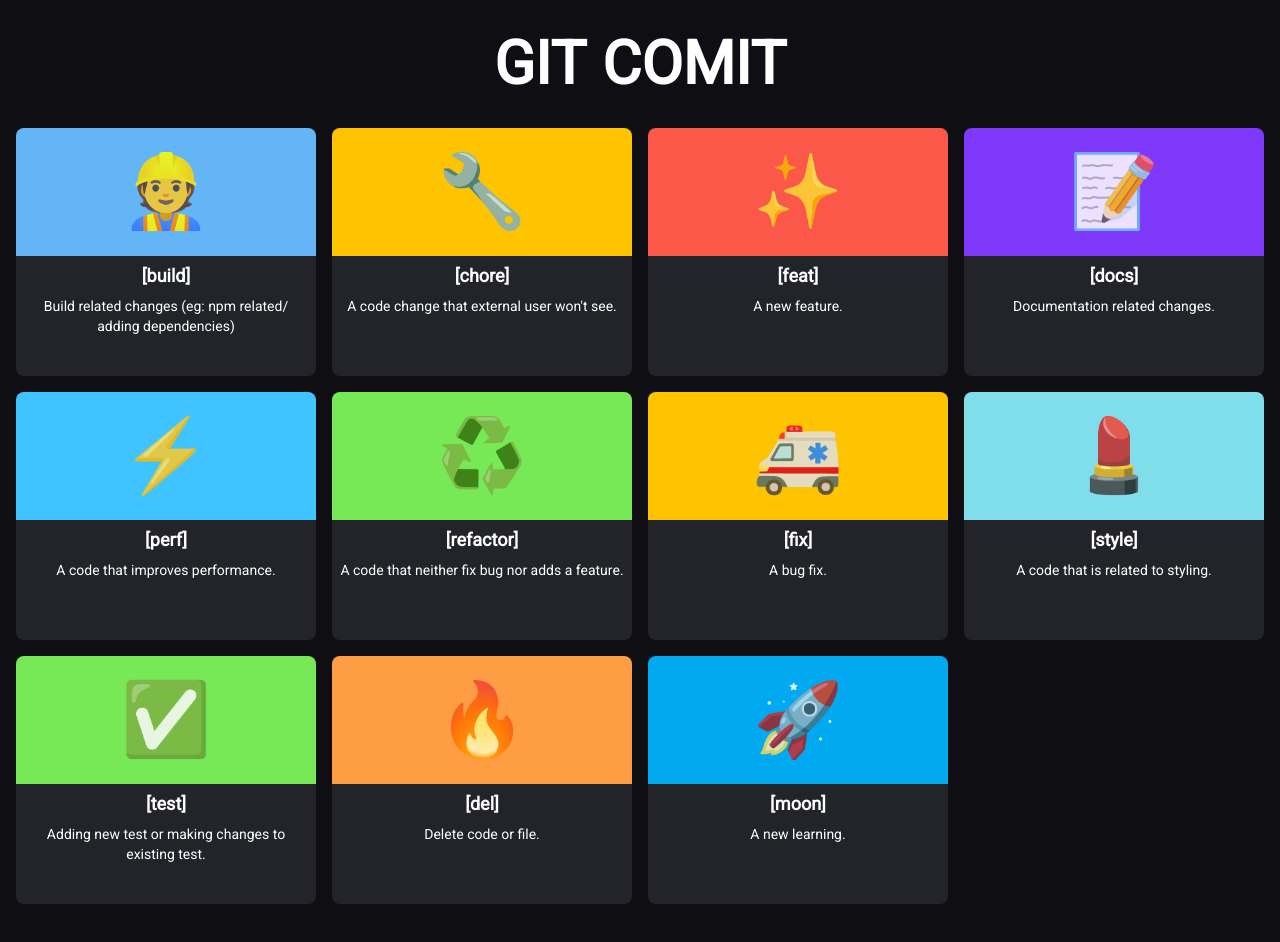
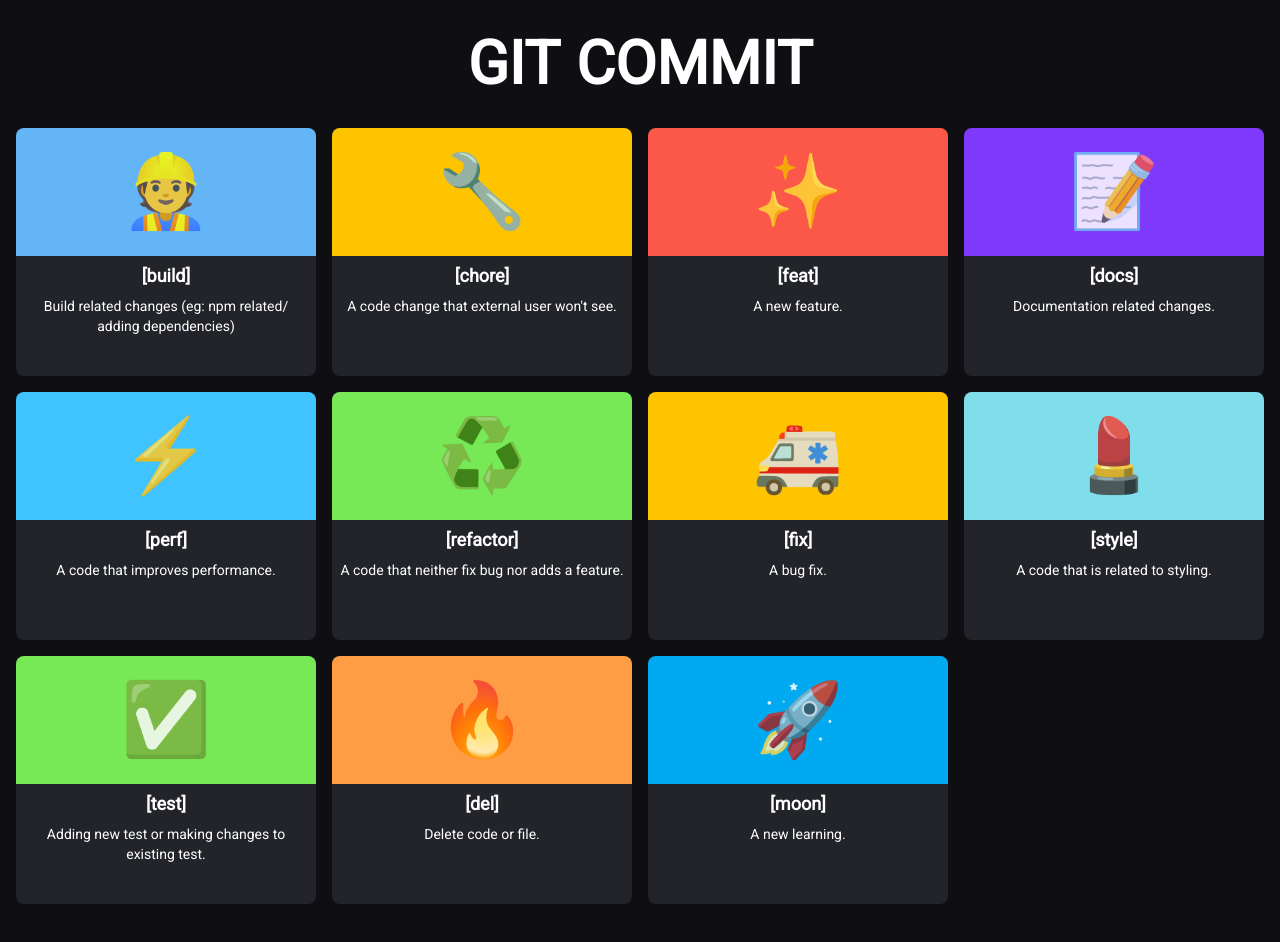
Before and after one commit to n4sunday/gitcommit, a React (Vite) app: page / in a window 1280 px wide. Built offline with nearby package versions, Linux system fonts and the light colour scheme.

Commit message:
🚑️ [fix] header name

```diff
--- a/src/components/Head/index.tsx
+++ b/src/components/Head/index.tsx
@@ -13,6 +13,7 @@ const Head: React.FC = () => {
         <span>C</span>
         <span>O</span>
         <span>M</span>
+        <span>M</span>
         <span>I</span>
         <span>T</span>
       </div>
```
